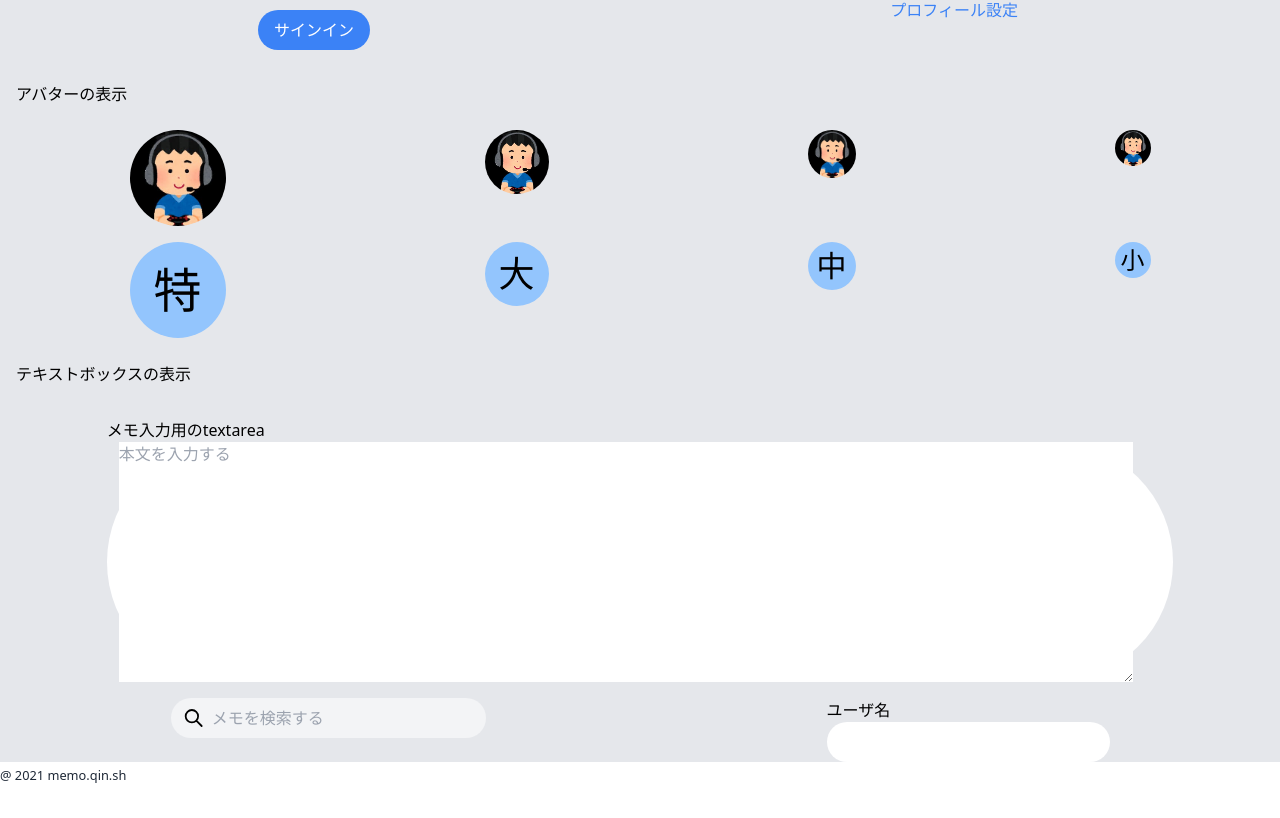
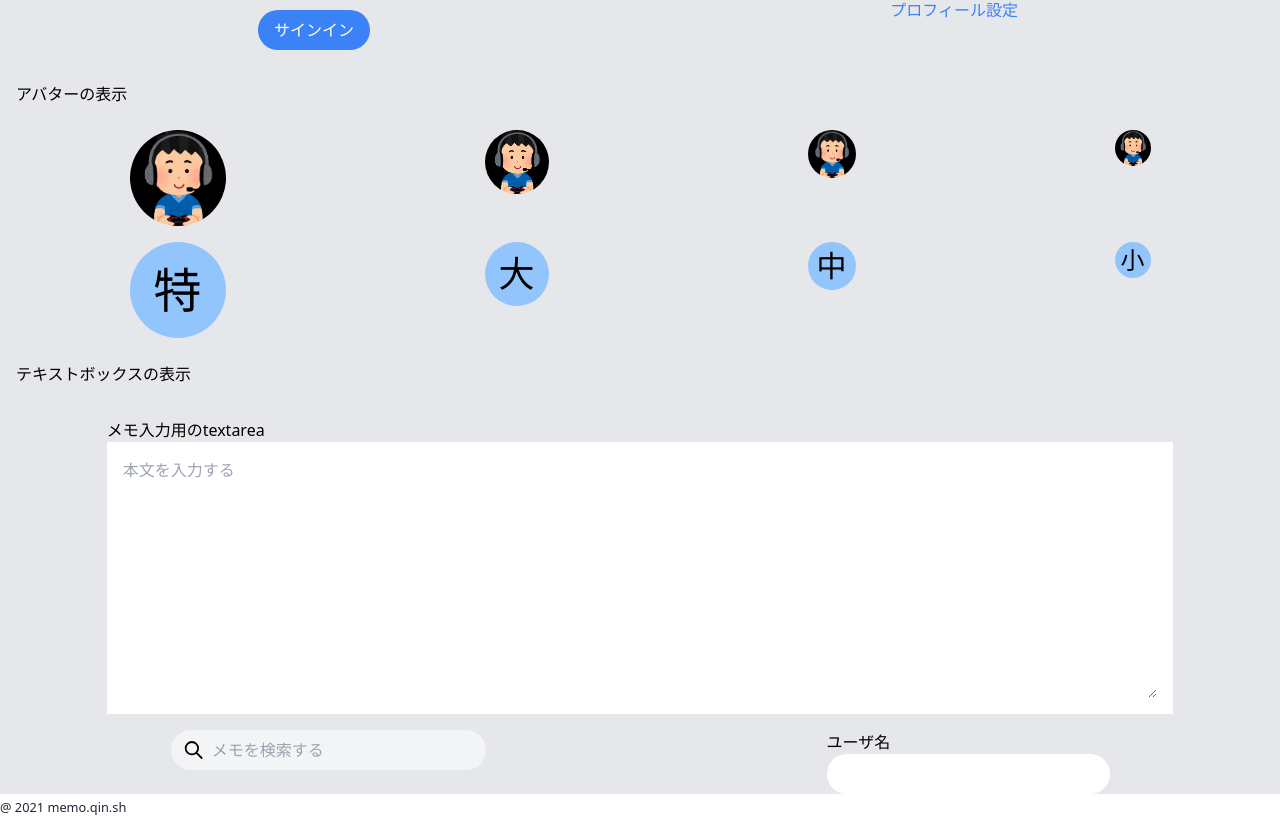
Before and after one commit to qin-salon/qin-memo, a Next.js app: page /sample in a window 1280 px wide. Shown: the part 326-1144 px from the top of the page. Before the commit the page ends 1112 px from the top, so only its background shows below. Built offline with nearby package versions, Linux system fonts and the light colour scheme.

Commit message:
💄 textareaのスタイル微調整

```diff
--- a/src/components/shared/InputText.tsx
+++ b/src/components/shared/InputText.tsx
@@ -30,11 +30,12 @@ const isTextarea = (props: TextareaType | InputType): props is TextareaType => {
 export const InputText: React.FC<TextareaType | InputType> = (props) => {
   // テキストボックスにフォーカスがある場合にボーダーラインの表示を切り替える
   const divStyle = clsx([
-    "flex text-center my-auto pl-3 pr-10 outline-none rounded-full transition-colors",
+    "flex text-center my-auto outline-none transition-colors",
     {
       "bg-gray-100": props.bgColor === "gray",
       "bg-white": props.bgColor === "white",
-      "h-10": !isTextarea(props),
+      "h-10 pl-3 pr-10 rounded-full": !isTextarea(props),
+      "p-4": isTextarea(props),
     },
     props.className,
   ]);
```
